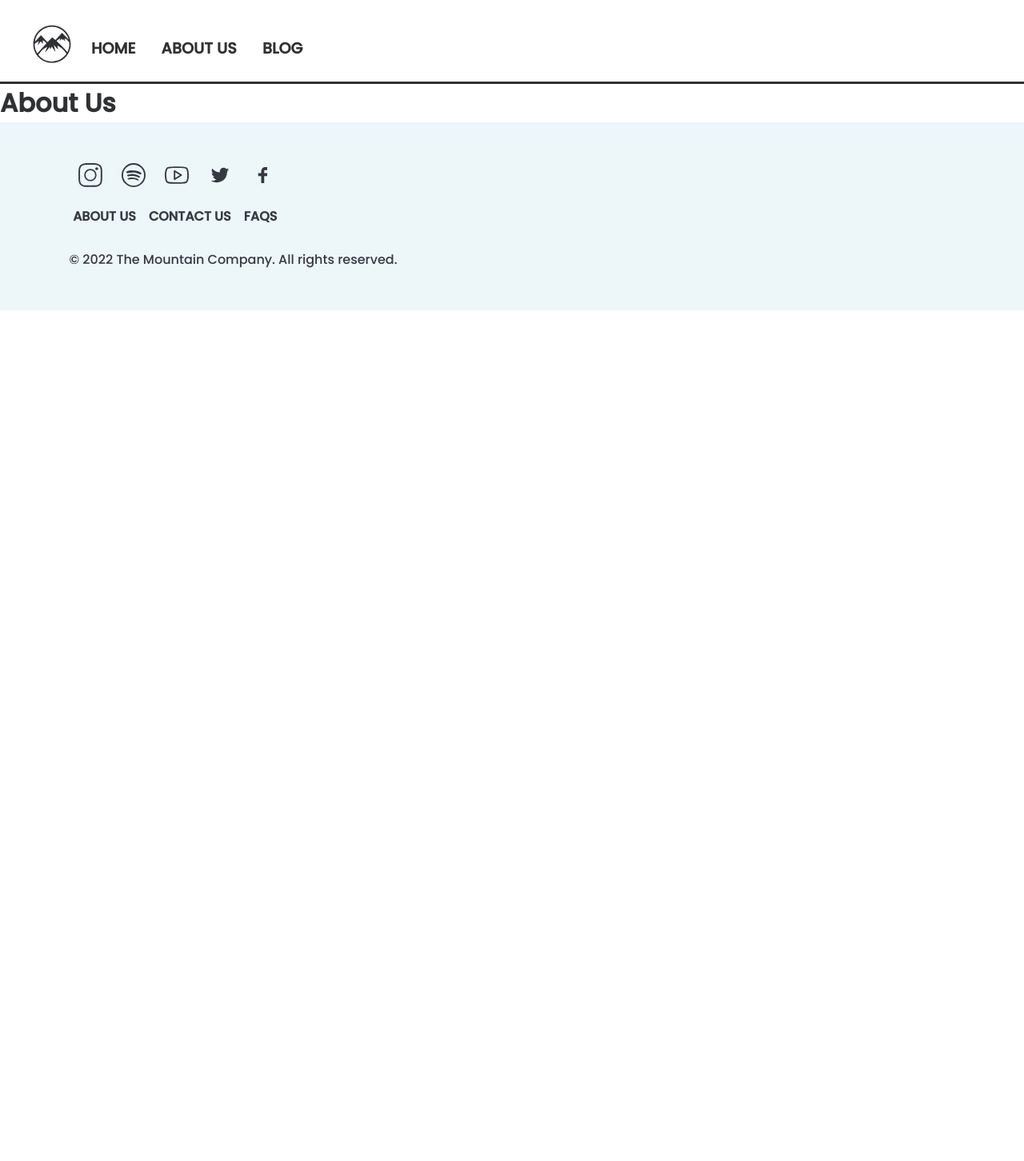
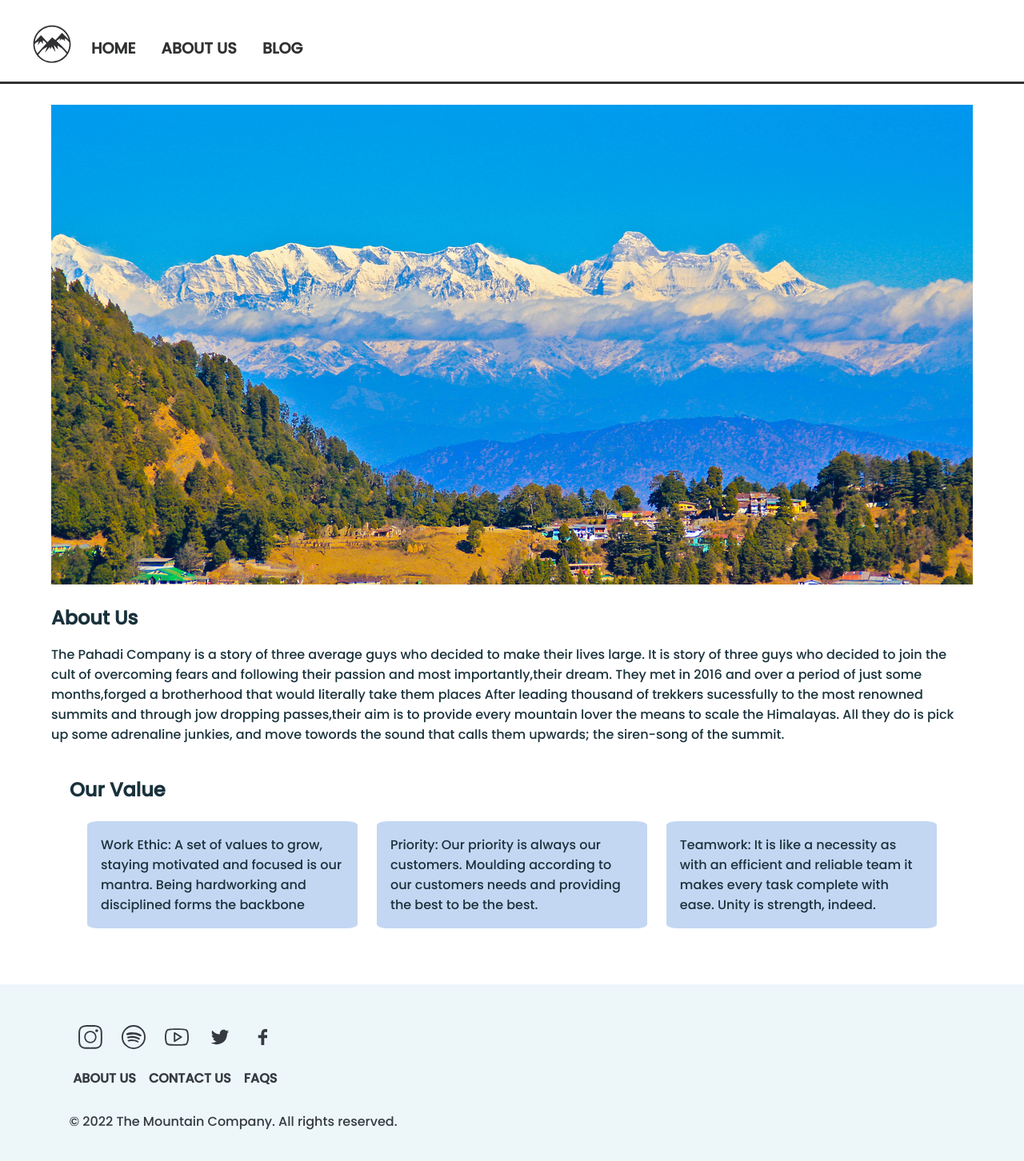
Before and after one commit to RahulRawatji/phoenix, a Next.js app: page /aboutUs in a window 1280 px wide. Shown: the top 1452 px of the page at 80% size. Before the commit the page ends 800 px from the top, so only its background shows below. Built offline with nearby package versions, Linux system fonts and the light colour scheme.

Commit message:
feat: :sparkles: about us added

```diff
--- a/pages/_app.js
+++ b/pages/_app.js
@@ -1,4 +1,6 @@
-import '../styles/globals.css'
+import '../styles/globals.css';
+import '../styles/footerStyle.css';
+import '../styles/aboutUs.css';
 
 function MyApp({ Component, pageProps }) {
   return <Component {...pageProps} />
--- a/pages/aboutUs.js
+++ b/pages/aboutUs.js
@@ -3,17 +3,41 @@ import Head from 'next/head';
 
 import Footer from '../components/Footer';
 import Navbar from '../components/Navbar';
+import Image from 'next/image';
 
 const aboutUs = () => {
   return (
     <div>
-       <Head>
+      <Head>
         <title>Trek </title>
         <meta name="description" content="The Best Trek" />
         <link rel="icon" href="/favicon.png" />
       </Head>
       <Navbar />
-      <h1>About Us</h1>
+      <main className='about__us'>
+        <div className='about_header'>
+        </div>
+        <div className='about_content'>
+          <h2>About Us</h2>
+          <p>The Pahadi Company is a story of three average guys who decided to make their lives large. It is story of three guys who decided to join the cult of overcoming fears and following their passion and most importantly,their dream. They met in 2016 and over a period of just some months,forged a brotherhood that would literally take them places
+            After leading thousand of trekkers sucessfully to the most renowned summits and through jow dropping passes,their aim is to provide every mountain lover the means to scale the Himalayas. All they do is pick up some adrenaline junkies, and move towords the sound that calls them upwards; the siren-song of the summit.
+          </p>
+          <div className='about_content_value'>
+          <h2>Our Value</h2>
+            <div className='about_content_value_items'>
+              <div className='about_content_value_item'>
+              Work Ethic: A set of values to grow, staying motivated and focused is our mantra. Being hardworking and disciplined forms the backbone
+              </div>
+              <div className='about_content_value_item'>
+              Priority: Our priority is always our customers. Moulding according to our customers needs and providing the best to be the best.
+              </div>
+              <div className='about_content_value_item'>
+              Teamwork: It is like a necessity as with an efficient and reliable team it makes every task complete with ease. Unity is strength, indeed.
+              </div>
+            </div>
+          </div>
+        </div>
+      </main>
       <Footer />
     </div>
   )
--- /dev/null
+++ b/styles/aboutUs.css
@@ -0,0 +1,45 @@
+.about__us{
+    padding: 2% 5%;
+    margin: 0;
+    color: #19323C;
+}
+
+.about_header{
+    width: 100%;
+    padding: 0 5%;
+    display: flex;
+    justify-content: center;
+    background-image: url('../public/assets/Himalayas.jpg');
+    height: 600px;
+    background-position: center;
+    background-repeat: no-repeat;
+}
+
+.about_content{
+    display: grid;
+    gap:1rem;
+}
+
+.about_content_value{
+    padding: 2%;
+}
+
+.about_content_value_items{
+    display: grid;
+    gap: 1.5rem;
+    grid-template-columns: 1fr 1fr 1fr;
+    margin: 2%;
+}
+
+.about_content_value_item{
+    padding: 5%;
+    background-color: #C4D7F2;
+    border-radius: 4%;
+
+}
+
+@media (max-width:480px){
+    .about_content_value_items{
+        grid-template-columns: 1fr;
+    }
+}
--- /dev/null
+++ b/styles/footerStyle.css
@@ -0,0 +1,27 @@
+/* Footer Style */
+
+footer{
+    display: grid;
+    background-color:#edf6f9;
+    color: #343a40;
+    gap:0.5rem;
+    padding: 4%;
+  }
+
+  .social_icons{
+    display: flex;
+    gap: 1.5rem;
+    margin-left: 4%;
+  }
+
+  .footer_list{
+    display: flex;
+    gap:1rem;
+  }
+
+  .footer_list_item{
+    height: 30px;
+  }
+  .footer-text{
+    margin-left: 3%;
+  }
--- a/styles/globals.css
+++ b/styles/globals.css
@@ -54,7 +54,7 @@ h1,h2,h3,h4,p{
 .nav_list{
   position: absolute;
   right: -90%;
-  top: 80px;
+  top: 77px;
   width: 80vw;
   background-color: white;
   height: 100vh;
@@ -191,33 +191,6 @@ main{
   margin-top: 50px;
 }
 
-/* Footer Style */
-
-footer{
-  display: grid;
-  background-color:#edf6f9;
-  color: #343a40;
-  gap:0.5rem;
-  padding: 4%;
-}
-
-.social_icons{
-  display: flex;
-  gap: 1.5rem;
-  margin-left: 4%;
-}
-
-.footer_list{
-  display: flex;
-  gap:1rem;
-}
-
-.footer_list_item{
-  height: 30px;
-}
-.footer-text{
-  margin-left: 3%;
-}
 
 
 @media (min-width:480px){
```
Also changed, not shown: public/assets/Himalayas.jpg (added).
